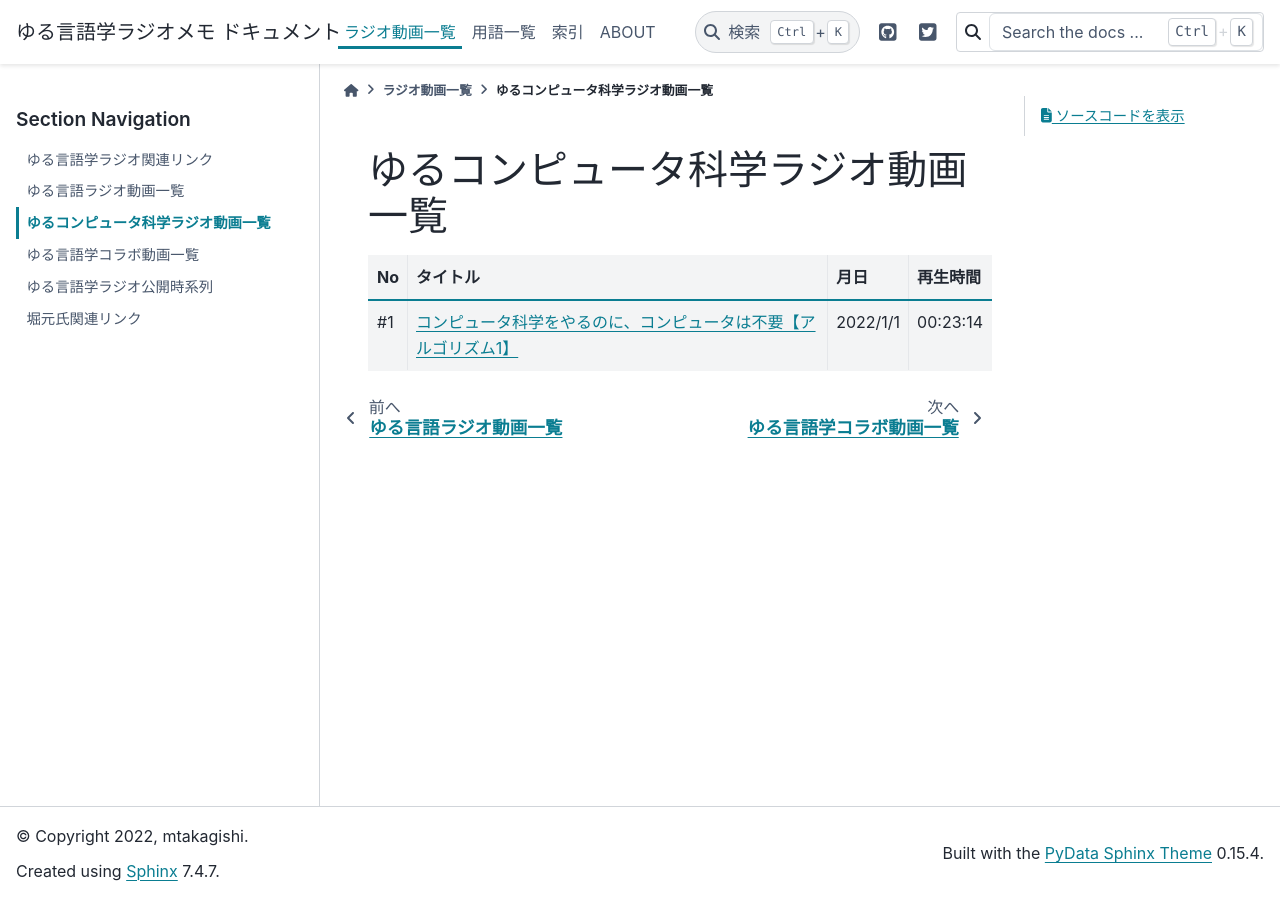
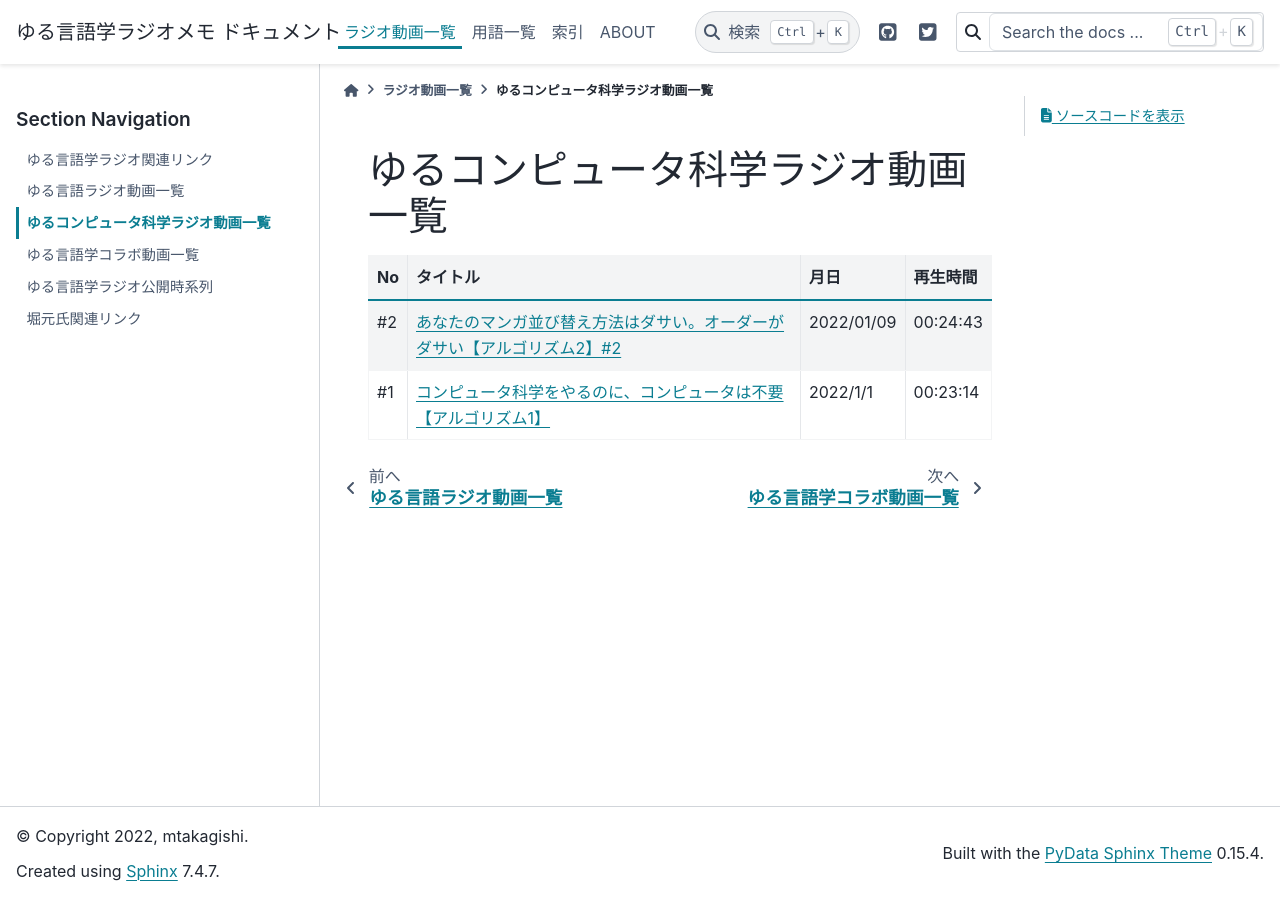
Before and after one commit to mtakagishi/yurugengo, a Sphinx documentation site: the page built from docs/videos/yurucomputer_radio_list.rst, in a window 1280 px wide. Built offline with Sphinx 7.4.7 and the PyData theme 0.15.4, drawn with Linux system fonts in a browser that asks for light colours.

```diff
--- a/docs/videos/yurucomputer_radio_list.rst
+++ b/docs/videos/yurucomputer_radio_list.rst
@@ -1,10 +1,13 @@
 ゆるコンピュータ科学ラジオ動画一覧
 ==============================================
 
-+-----+--------------------------------------------------------------------+----------+----------+
-| No  |                              タイトル                              |   月日   | 再生時間 |
-+=====+====================================================================+==========+==========+
-| #1  | `コンピュータ科学をやるのに、コンピュータは不要【アルゴリズム1】`_ | 2022/1/1 | 00:23:14 |
-+-----+--------------------------------------------------------------------+----------+----------+
++-----+----------------------------------------------------------------------------+------------+----------+
+| No  |                                  タイトル                                  |    月日    | 再生時間 |
++=====+============================================================================+============+==========+
+| #2  | `あなたのマンガ並び替え方法はダサい。オーダーがダサい【アルゴリズム2】#2`_ | 2022/01/09 | 00:24:43 |
++-----+----------------------------------------------------------------------------+------------+----------+
+| #1  | `コンピュータ科学をやるのに、コンピュータは不要【アルゴリズム1】`_         | 2022/1/1   | 00:23:14 |
++-----+----------------------------------------------------------------------------+------------+----------+
 
 .. _コンピュータ科学をやるのに、コンピュータは不要【アルゴリズム1】: https://www.youtube.com/watch?v=UZ2P2dDqZmY
+.. _あなたのマンガ並び替え方法はダサい。オーダーがダサい【アルゴリズム2】#2: https://www.youtube.com/watch?v=Bd6stNhWfdg
```
